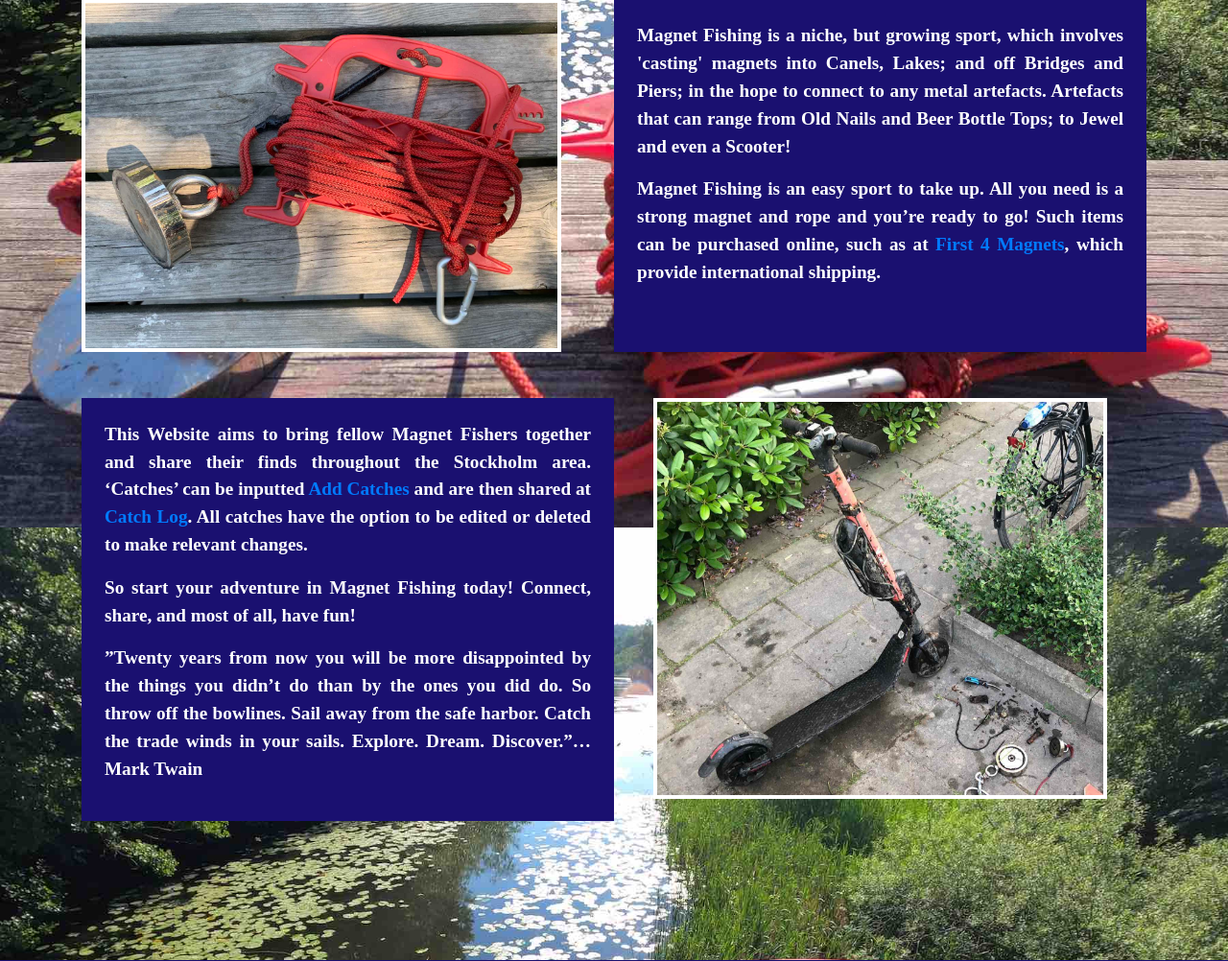
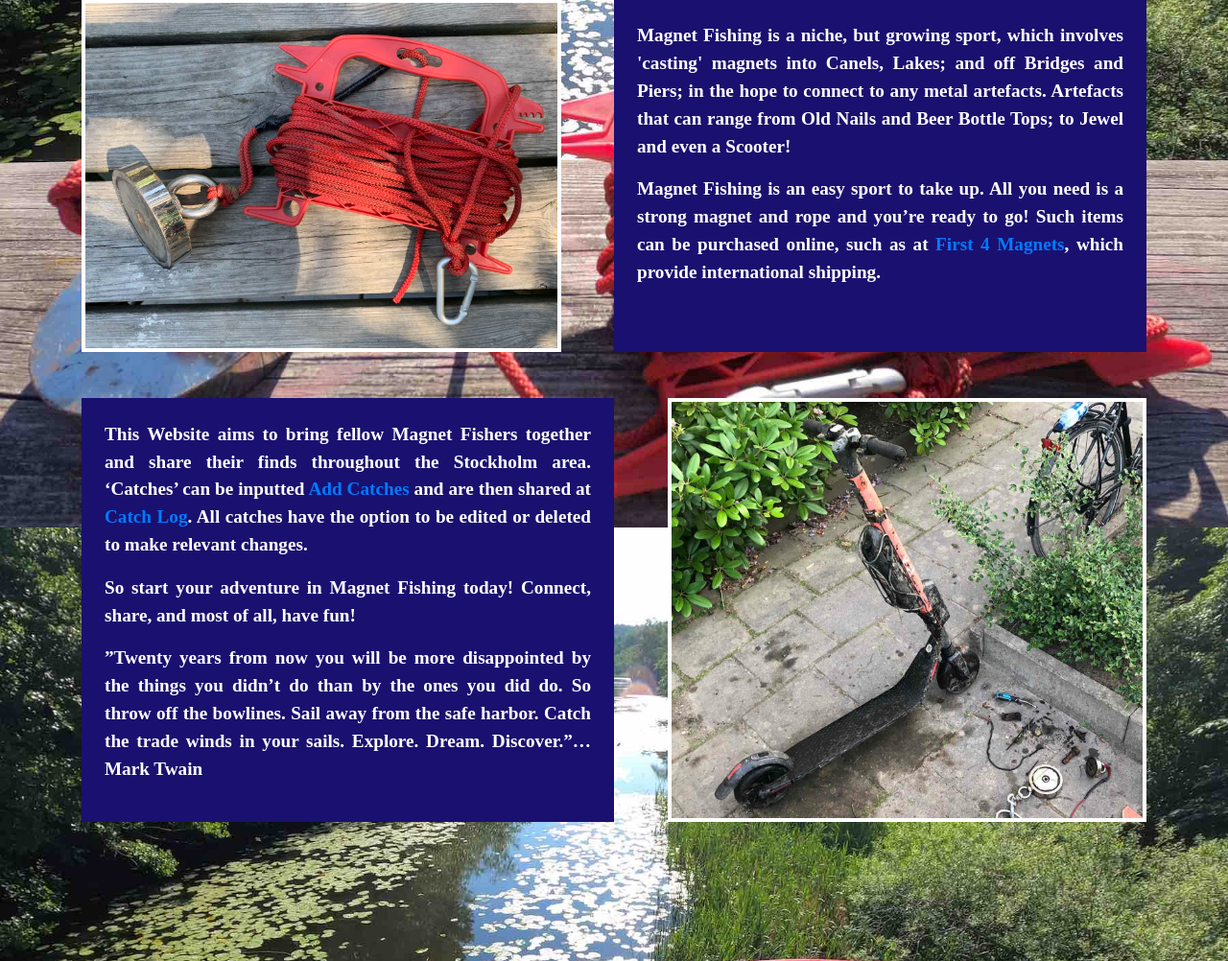
Before and after one commit to Bealby/magnet-fishing, a Flask app: page /home in a window 1280 px wide. Shown: the part 410-1412 px from the top of the page at 96% size. Run offline with Flask 2, Linux system fonts and the light colour scheme; some libraries are stand-ins or nearby versions.

Commit message:
Adjusted padding for images fro smaller devices

```diff
--- a/static/css/style.css
+++ b/static/css/style.css
@@ -57,7 +57,11 @@ body {
     padding: 0rem 0rem 0rem 0rem;
 }
 
-.home-image-align{
+.home-image-left{
+    text-align:center;
+}
+
+.home-image-right{
     text-align:center;
 }
 
@@ -68,7 +72,7 @@ body {
     padding: 1.5rem 1.5rem 1.5rem 1.5rem;
     background-color:rgb(26, 16, 112, 1);
     color:rgb(255,255,255,1);
-    text-align: justify;
+    text-align: left;
 }
 
 /* CATCH_LOG.HTML*/
@@ -259,9 +263,31 @@ body {
     padding: 0rem 0rem 0rem 0rem;
 }
 
-/*Adjust edit and delte icons left for smaller devices*/
+/*Shift image center on medium and smaller devices for better layout*/
 @media(min-width:61.9375rem) {
-.home-image-align{
+.home-image-left{
     text-align:left;
+    padding: 0rem 0rem 0rem 0rem;
 }
 }
+
+/*Shift image center on medium and smaller devices for better layout*/
+@media(min-width:61.9375rem) {
+.home-image-right{
+    text-align:right;
+    padding: 0rem 0rem 0rem 0rem;
+}
+}
+
+/*Justify text for smaller devices for easier reading*/
+@media(min-width:31.875rem) {
+.home-text{
+    font-family: 'Source Serif Pro', serif;
+    font-size: 1.2rem;
+    font-weight: 600;
+    padding: 1.5rem 1.5rem 1.5rem 1.5rem;
+    background-color:rgb(26, 16, 112, 1);
+    color:rgb(255,255,255,1);
+    text-align: justify;
+    }
+}
--- a/templates/home.html
+++ b/templates/home.html
@@ -9,12 +9,12 @@
 </div>
 
 <div class="container home-container pt-5">
-    <div class="row">
-        <div class="col-lg-6 col-6-md col-sm-12 pl-0 pr-0 home-image-align">
+    <div class="row flex-column-reverse flex-md-row">
+        <div class="col-lg-6 col-12-md col-sm-12 home-image-left">
             <img src="static/images/magnet.jpg" class="home-images" alt="Fishing Magnet Potrait" />
         </div>
 
-        <div class="col-lg-6 col-6-md col-sm-12 home-text">
+        <div class="col-lg-6 col-12-md col-sm-12 home-text">
             <p>Magnet Fishing is a niche, but growing sport, which involves 'casting' magnets into Canels,
                Lakes; and off Bridges and Piers; in the hope to connect to any metal artefacts. Artefacts that
                can range from Old Nails and Beer Bottle Tops; to Jewel and even a Scooter!</p>
@@ -28,9 +28,7 @@
 
 <div class="container pt-5">
     <div class="row">
-
-
-        <div class="col-lg-6 col-6-md col-sm-12 home-text">
+        <div class="col-lg-6 col-12-md col-sm-12 home-text">
             <p>This Website aims to bring fellow Magnet Fishers together and share their finds throughout
                the Stockholm area. ‘Catches’ can be inputted <a href="">Add Catches</a>
                and are then shared at <a href="">Catch Log</a>. All catches
@@ -42,7 +40,7 @@
                 ones you did do. So throw off the bowlines. Sail away from the safe harbor. Catch the trade
                 winds in your sails. Explore. Dream. Discover.”… Mark Twain</p>
         </div>
-        <div class="col-lg-6 col-6-md col-sm-12 text-center">
+        <div class="col-lg-6 col-12-md col-sm-12 pl-0 pr-0 home-image-right">
             <img src="static/images/catches.jpg" class="home-images" alt="Magnet Fishing Catches" />
         </div>
     </div>
```
